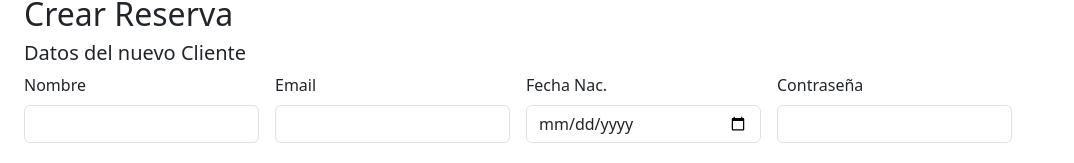
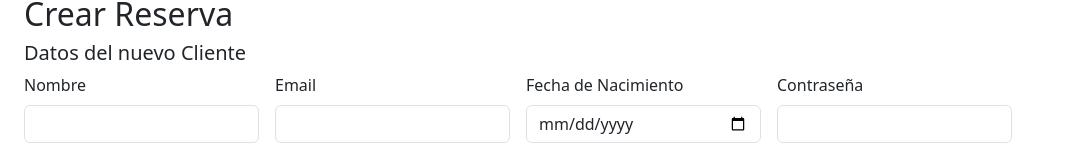
Before and after one commit to Ignacioa2234/ProyectoTecnicasDeIngEnSoftware, a React (Vite) app in the folder KartingRMFront/karting-frontend/: page / in a window 1280 px wide. Shown: the part 139-302 px from the top of the page, without its empty margins (0-1074 px from the left). Built offline with nearby package versions, Linux system fonts and the light colour scheme.

Commit message:
Update frontend

```diff
--- a/KartingRMFront/karting-frontend/src/components/ReservationForm.jsx
+++ b/KartingRMFront/karting-frontend/src/components/ReservationForm.jsx
@@ -192,7 +192,7 @@
                 />
               </div>
               <div className="col-md-3">
-                <label className="form-label">Fecha Nac.</label>
+                <label className="form-label">Fecha de Nacimiento</label>
                 <input
                   type="date"
                   className="form-control"
```
Also changed, not shown: 1 other file (tests, documents, lock files or other folders).
